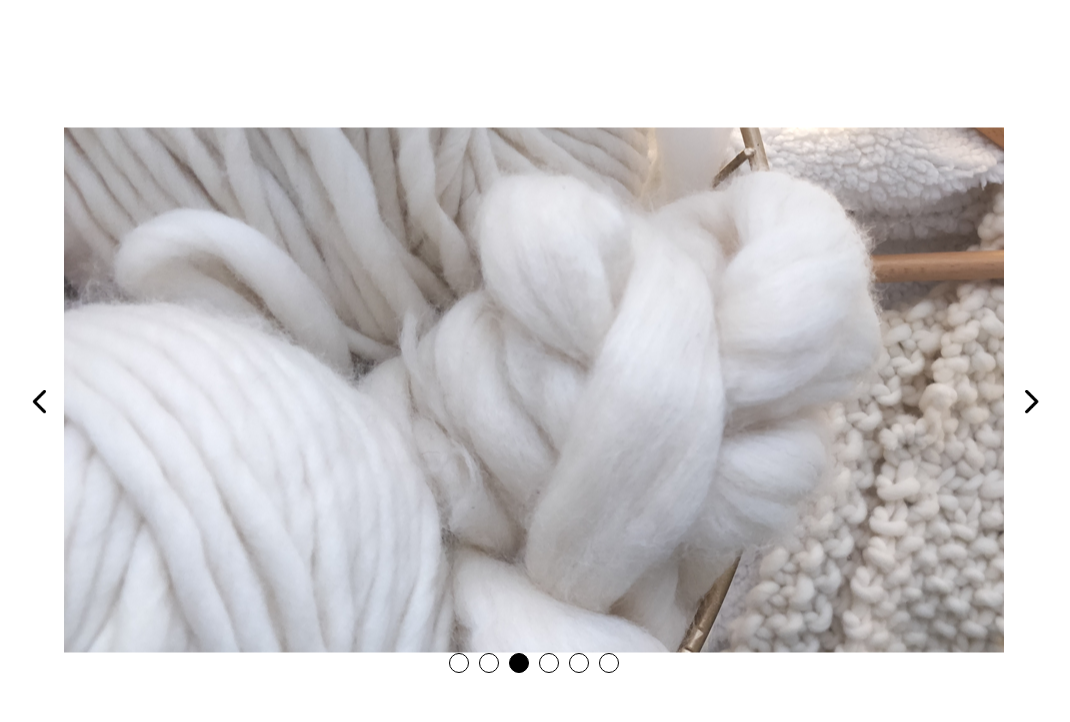
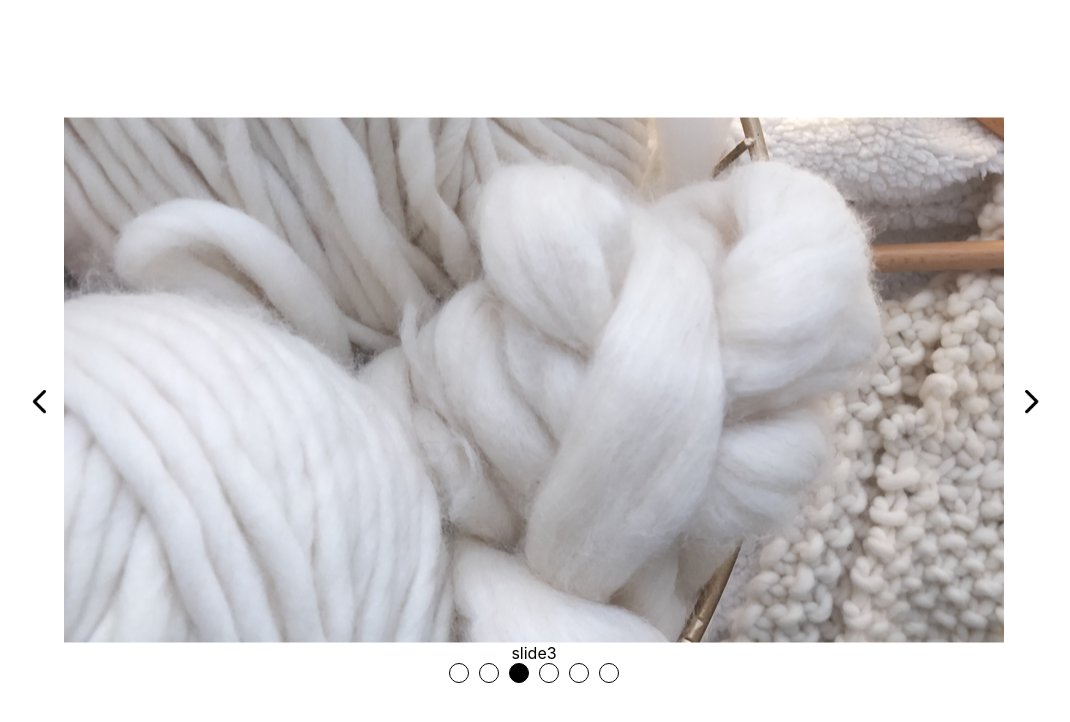
Before and after one commit to imanipaul/react-custom-carousel, a React (Create React App) app: page / in a window 1280 px wide. Shown: the top 722 px of the page, without its empty margins (106-1176 px from the left). Built offline with nearby package versions, Linux system fonts and the light colour scheme.

Commit message:
Add optional captions

```diff
--- a/src/App.js
+++ b/src/App.js
@@ -12,16 +12,14 @@ function App() {
   return (
     <div className="App">
       <CustomCarousel
-        // img1={lambs}
-        // img2={yarn}
-        // vid2={loopvid}
-        // img3={sheep}
         width={940}
         height={525}
         dots={true}
         assets={[lambs, loopvid, yarn, sheep, yarn, sheep]}
         duration={3000}
         arrows={[leftArrow, rightArrow]}
+        captions={['slide1', 'slide2', 'slide3', 'slide4', 'slide5', 'slide6',]}
+      // captionStyles={{ color: 'red', border: '1px solid black' }}
       />
     </div>
   );
--- a/src/Component/index.js
+++ b/src/Component/index.js
@@ -31,6 +31,7 @@ class CustomCarousel extends React.Component {
     incrementSlide() {
         let slides = document.querySelectorAll(".carousel-slides");
         let dots = document.querySelectorAll(".dot");
+        let captions = document.querySelectorAll('.carousel-caption')
         let value = this.state.currentSlide;
         slides.forEach(function (slide, index) {
             if (index === value) {
@@ -47,6 +48,7 @@ class CustomCarousel extends React.Component {
                 return dot.classList.remove("current-dot");
             }
         });
+        // this.renderCaptions(this.props.captions[value])
     }
 
     changeSlide = (event) => {
@@ -85,6 +87,7 @@ class CustomCarousel extends React.Component {
         });
         dots[val].classList.add("current-dot");
     }
+
 
     getFileTypes() {
         let fileTypes = this.props.assets.map(function (asset) {
@@ -144,6 +147,14 @@ class CustomCarousel extends React.Component {
         </div>)
     }
 
+    renderCaptions() {
+        return (
+            <div className='carousel-caption' style={this.props.captionStyles}>
+                <div>{this.props.captions[this.state.currentSlide]}</div>
+            </div>
+        )
+    }
+
     componentDidMount() {
         this.setState({
             counterInterval: setInterval(this.incrementValue, this.props.duration),
@@ -176,6 +187,8 @@ class CustomCarousel extends React.Component {
                         {this.state.files && this.renderSlides()}
                     </div>
 
+                    {this.props.captions && this.renderCaptions()}
+
                     {this.props.dots && this.renderDots()}
                 </div>
                 {this.props.arrows
--- a/src/Component/styles.css
+++ b/src/Component/styles.css
@@ -7,6 +7,11 @@
   border-radius: 50%;
   transition: background-color 0.6s ease;
   text-align: center;
+}
+
+.carousel-caption{
+  /* opacity: 0; */
+  transition: opacity 1s;
 }
 
 .carousel-dots {
```
